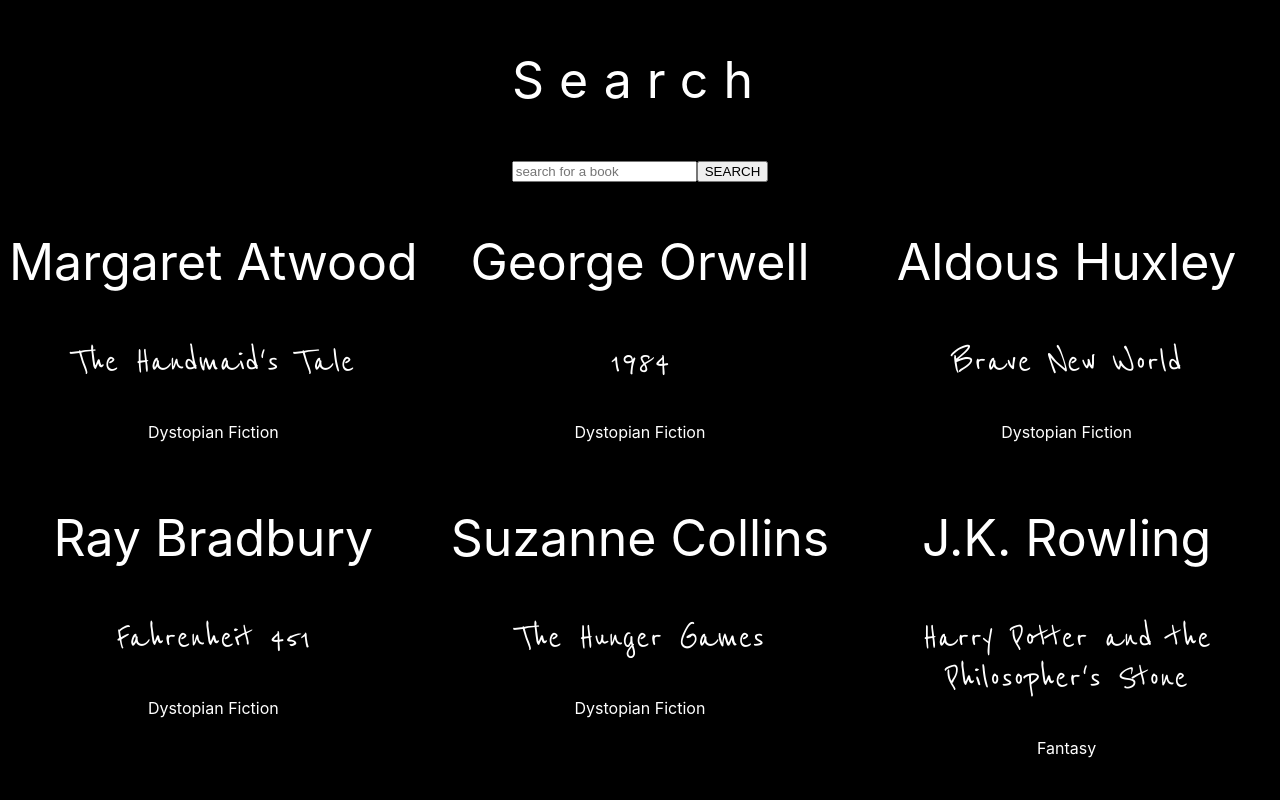
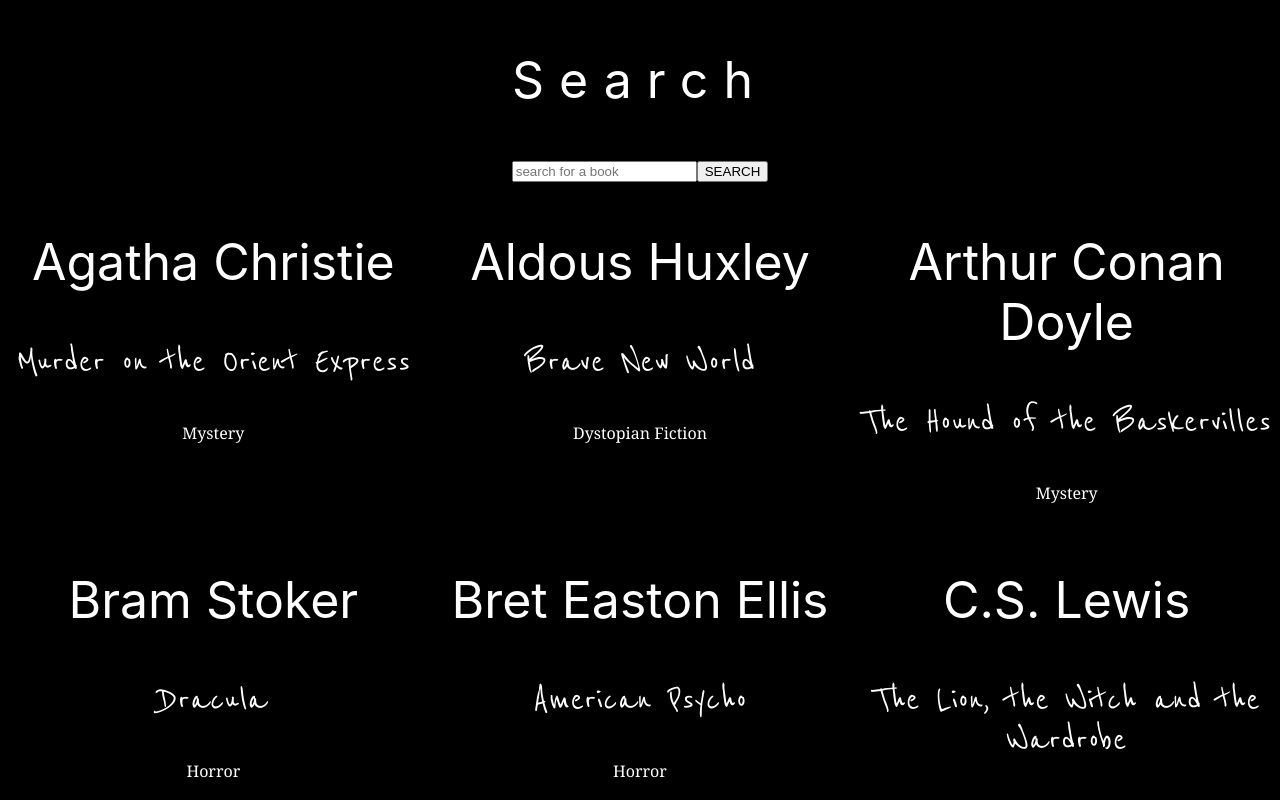
Before and after one commit to vladimr-antonovski/Bookshop, a React (Create React App) app in the folder internship-task/: page / in a window 1280 px wide. Shown: the top 800 px of the page. Built offline with nearby package versions, Linux system fonts and the light colour scheme.

Commit message:
finilazing project

```diff
--- a/internship-task/src/App.css
+++ b/internship-task/src/App.css
@@ -19,12 +19,13 @@ body {
 .books_container {
   display: flex;
   flex-wrap: wrap;
+  justify-content: center;
 }
 .books {
   flex-basis: 33.333%;
   color: white;
-  justify-content: center;
 }
+
 .author {
   font-size: 50px;
 }
@@ -32,3 +33,7 @@ body {
   font-family: reenie beanie;
   font-size: 40px;
 }
+
+.genre {
+  font-family: Cambria, Cochin, Georgia, Times, 'Times New Roman', serif;
+}
--- a/internship-task/src/App.js
+++ b/internship-task/src/App.js
@@ -1,56 +1,56 @@
 import "./App.css";
-import Books from "./listofbooks.json";
+import BOOKS from "./listofbooks.json";
 import { useState } from "react";
 
+function App() {
+  const [value, setValue] = useState("");
 
+  const [books, setBooks] = useState(BOOKS.sort((item1, item2) => item1.author.localeCompare(item2.author)));
 
+  const onSearch = (e, value) => {
+    e.preventDefault();
 
+    const filteredBooks = value.trim().length
+      ? BOOKS.filter((book) => book.author.toLowerCase().includes(value.toLowerCase()))
+      : BOOKS;
 
-
-function App() {
-
-  const [value, setValue] = useState('')
-
-  const OnChange = (event) => {
-    setValue(event.target.value);
-  }
-
-  const onSearch = (searchBook) => {
-    console.log("search", searchBook);
-  }
-
+    setBooks(filteredBooks.sort((item1, item2) => item1.author.localeCompare(item2.author)));
+  };
 
   return (
-
-
-
     <div className="App">
       <p className="heading">Search</p>
 
       <div className="search_container">
+        <form
+          className="search_inner_container"
+          onSubmit={(e) => onSearch(e, value)}
+        >
+          <input
+            value={value}
+            onChange={(e) => setValue(e.target.value)}
+            type="text"
+            placeholder="search for a book"
+          />
 
-  <div className="search_inner_container">
-    <input value={value} onChange={OnChange} type="text" placeholder="search for a book"/>
-    <button onClick={() => onSearch(value)}>SEARCH</button>
-  </div>
+          <button type="submit">SEARCH</button>
+        </form>
+
         <div className="books_container">
-{Books.map((data, post) =>
-<div className="books" key={post}>
-
+          {books.map((data) => (
+            <div className="books" key={data.title}>
               <div className="each_book">
                 <p className="author">{data.author}</p>
+
                 <p className="title">{data.title}</p>
+
                 <p className="genre">{data.genre}</p>
-
               </div>
             </div>
-)}
+          ))}
         </div>
       </div>
-
-
     </div>
   );
 }
-
 export default App;
```
Lines whose indentation alone changed are shown as unchanged.
